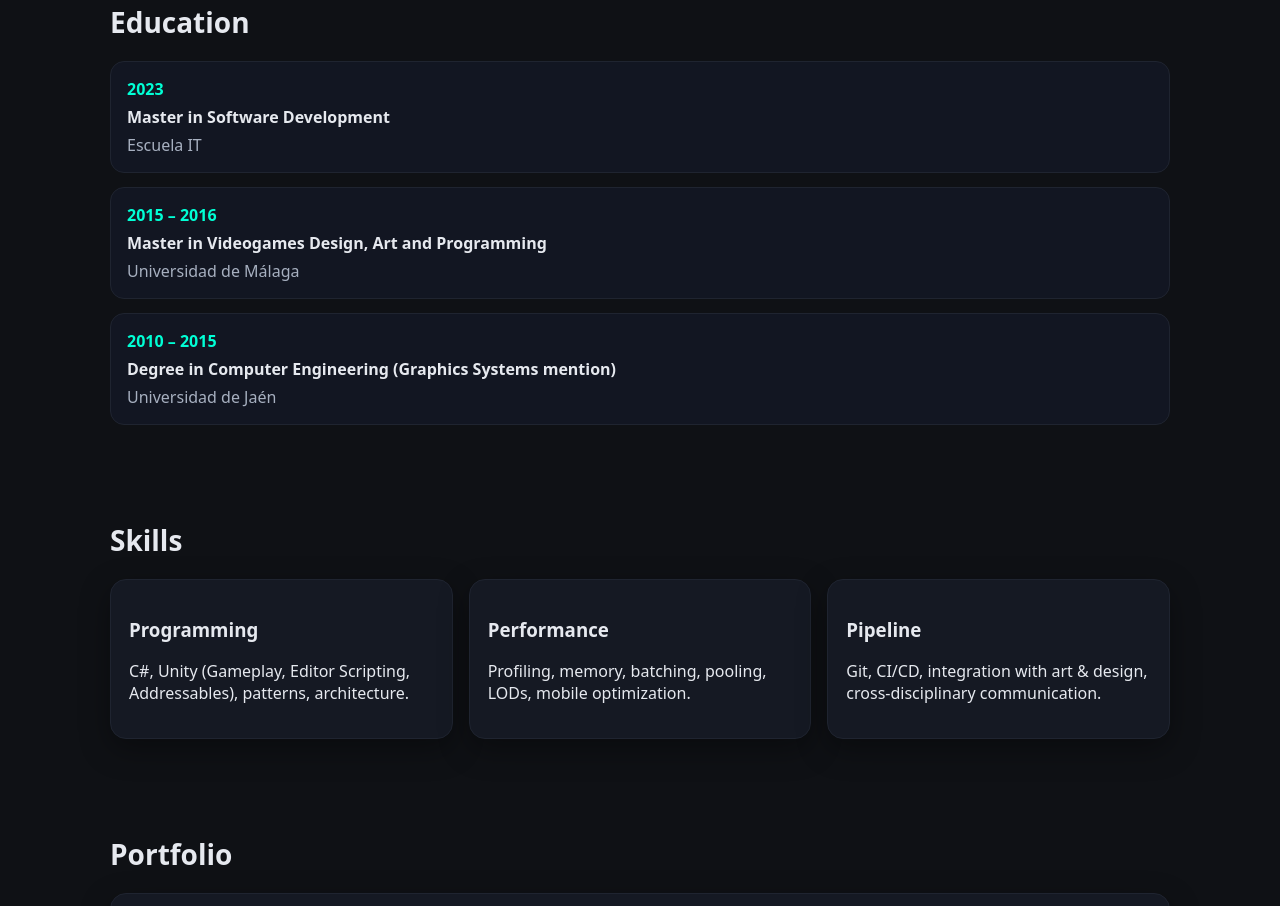
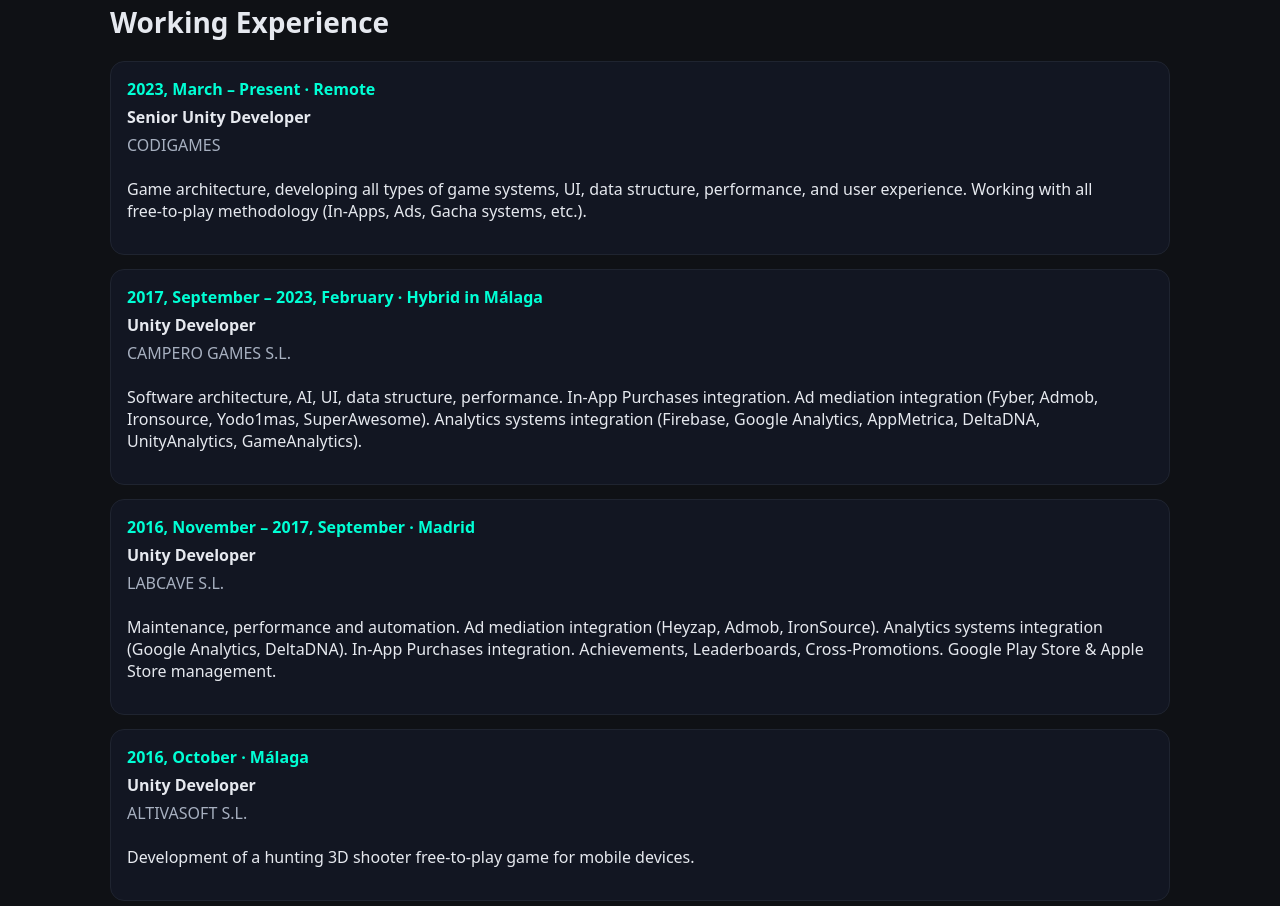
Before and after one commit to danymad92/danymad92.github.io, a plain HTML site: page index.html in a window 1280 px wide. Shown: the part 576-1482 px from the top of the page. Drawn offline with Linux system fonts and the light colour scheme.

Commit message:
Add experience WIP

```diff
--- a/index.html
+++ b/index.html
@@ -16,7 +16,6 @@
     a{color:var(--link); text-decoration:none}
     a:hover{text-decoration:underline}
 
-    /* Layout */
     header{padding:64px 20px 32px; text-align:center; position:relative}
     nav{position:sticky; top:0; background:rgba(15,17,21,.6); backdrop-filter: blur(10px); border-bottom:1px solid var(--line); z-index:10}
     nav .wrap{max-width:1100px; margin:0 auto; display:flex; align-items:center; gap:20px; padding:10px 16px}
@@ -29,28 +28,23 @@
     .subtitle{color:var(--muted)}
     .cta{margin-top:18px; display:inline-block; background:linear-gradient(90deg,var(--accent),var(--link)); color:#001014; padding:12px 16px; border-radius:12px; font-weight:700}
 
-    /* Sections */
     section{padding:48px 0;}
     section h2{font-size:clamp(22px,3vw,28px); margin:0 0 20px}
 
     .grid{display:grid; gap:16px; grid-template-columns: repeat(auto-fit, minmax(260px,1fr));}
     .card{background:var(--card); border:1px solid var(--line); border-radius:var(--radius); padding:18px; box-shadow:var(--shadow)}
 
-    /* About */
     .about p{max-width:800px; color:var(--muted); line-height:1.6}
 
-    /* Education */
-    .edu-list{display:grid; gap:14px}
-    .edu{display:grid; gap:6px; padding:16px; border:1px solid var(--line); border-radius:14px; background:#121622}
-    .edu .when{font-weight:600; color:var(--accent)}
-    .edu .title{font-weight:700}
-    .edu .where{color:var(--muted)}
+    .edu-list, .exp-list{display:grid; gap:14px}
+    .edu, .exp{display:grid; gap:6px; padding:16px; border:1px solid var(--line); border-radius:14px; background:#121622}
+    .edu .when, .exp .when{font-weight:600; color:var(--accent)}
+    .edu .title, .exp .title{font-weight:700}
+    .edu .where, .exp .where{color:var(--muted)}
 
-    /* Portfolio */
     .project .meta{color:var(--muted); font-size:.95rem}
     .project ul{margin:10px 0 0 18px}
 
-    /* Footer */
     footer{padding:32px 20px; text-align:center; border-top:1px solid var(--line); color:var(--muted)}
   </style>
 </head>
@@ -60,6 +54,7 @@
       <div style="font-weight:800">Daniel Expósito Porras</div>
       <div style="margin-left:auto; display:flex; gap:4px; flex-wrap:wrap">
         <a href="#about">About</a>
+        <a href="#experience">Experience</a>
         <a href="#education">Education</a>
         <a href="#skills">Skills</a>
         <a href="#portfolio">Portfolio</a>
@@ -76,17 +71,43 @@
   </header>
 
   <main class="wrap">
-    <!-- ABOUT -->
     <section id="about" class="about">
       <h2>About</h2>
       <p>
-        I am a <strong>Game Programmer</strong> specialized in <strong>Unity</strong>, with 9+ years of experience building
-        and optimizing mobile games (iOS & Android) from prototype to launch. I enjoy collaborating closely with design and art to turn ideas into
-        playable experiences, with a strong focus on performance, quality and rapid iteration.
+        I am a <strong>Game Programmer</strong> specialized in <strong>Unity</strong>, with 9+ years of experience building and optimizing mobile games (iOS & Android) from prototype to launch. I enjoy collaborating closely with design and art to turn ideas into playable experiences, with a strong focus on performance, quality and rapid iteration.
       </p>
     </section>
 
-    <!-- EDUCATION -->
+    <section id="experience">
+      <h2>Working Experience</h2>
+      <div class="exp-list">
+        <div class="exp">
+          <div class="when">2023, March – Present · Remote</div>
+          <div class="title">Senior Unity Developer</div>
+          <div class="where">CODIGAMES</div>
+          <p>Game architecture, developing all types of game systems, UI, data structure, performance, and user experience. Working with all free‑to‑play methodology (In‑Apps, Ads, Gacha systems, etc.).</p>
+        </div>
+        <div class="exp">
+          <div class="when">2017, September – 2023, February · Hybrid in Málaga</div>
+          <div class="title">Unity Developer</div>
+          <div class="where">CAMPERO GAMES S.L.</div>
+          <p>Software architecture, AI, UI, data structure, performance. In‑App Purchases integration. Ad mediation integration (Fyber, Admob, Ironsource, Yodo1mas, SuperAwesome). Analytics systems integration (Firebase, Google Analytics, AppMetrica, DeltaDNA, UnityAnalytics, GameAnalytics).</p>
+        </div>
+        <div class="exp">
+          <div class="when">2016, November – 2017, September · Madrid</div>
+          <div class="title">Unity Developer</div>
+          <div class="where">LABCAVE S.L.</div>
+          <p>Maintenance, performance and automation. Ad mediation integration (Heyzap, Admob, IronSource). Analytics systems integration (Google Analytics, DeltaDNA). In‑App Purchases integration. Achievements, Leaderboards, Cross‑Promotions. Google Play Store & Apple Store management.</p>
+        </div>
+        <div class="exp">
+          <div class="when">2016, October · Málaga</div>
+          <div class="title">Unity Developer</div>
+          <div class="where">ALTIVASOFT S.L.</div>
+          <p>Development of a hunting 3D shooter free‑to‑play game for mobile devices.</p>
+        </div>
+      </div>
+    </section>
+
     <section id="education">
       <h2>Education</h2>
       <div class="edu-list">
@@ -108,7 +129,6 @@
       </div>
     </section>
 
-    <!-- SKILLS -->
     <section id="skills">
       <h2>Skills</h2>
       <div class="grid">
@@ -127,7 +147,6 @@
       </div>
     </section>
 
-    <!-- PORTFOLIO -->
     <section id="portfolio">
       <h2>Portfolio</h2>
       <div class="grid">
@@ -145,7 +164,6 @@
       </div>
     </section>
 
-    <!-- CONTACT -->
     <section id="contact">
       <h2>Contact</h2>
       <div class="card">
```
